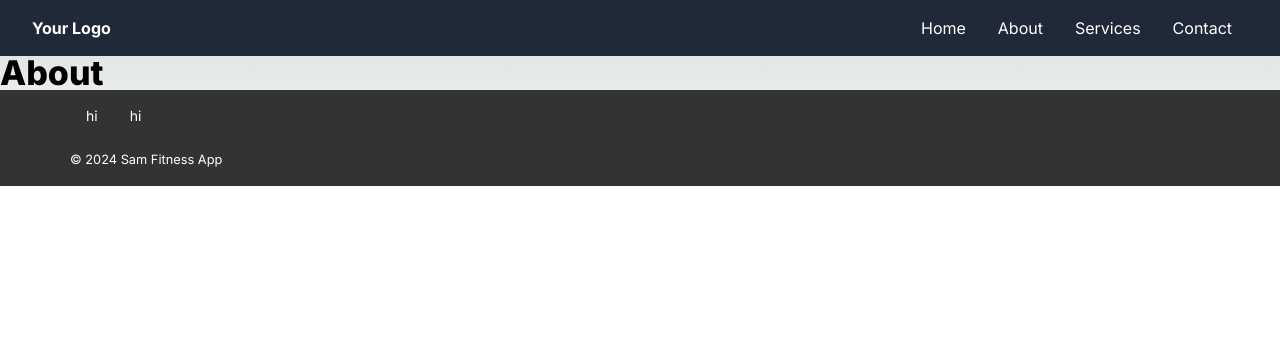
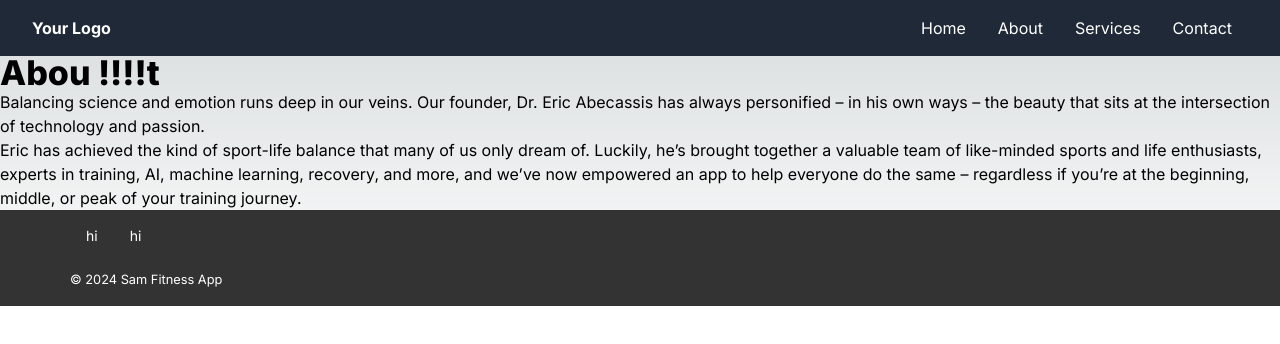
Before and after one commit to Martin2251/sam-app, a Next.js app: page /about in a window 1280 px wide. Shown: the top 344 px of the page. Built offline with nearby package versions, Linux system fonts and the light colour scheme.

Commit message:
about page

```diff
--- a/src/app/about/page.tsx
+++ b/src/app/about/page.tsx
@@ -1,10 +1,22 @@
 import React from 'react'
+import './About.scss';
+
 
 const AboutPage = () => {
   return (
-    <div>
-      <h1>About</h1>
-    </div>
+    <>
+    <header>
+      <h1>Abou !!!!t</h1>
+    </header>
+    <main>
+    <section>
+      <div>
+      <p>Balancing science and emotion runs deep in our veins. Our founder, Dr. Eric Abecassis has always personified – in his own ways – the beauty that sits at the intersection of technology and passion.</p>
+      <p>Eric has achieved the kind of sport-life balance that many of us only dream of. Luckily, he’s brought together a valuable team of like-minded sports and life enthusiasts, experts in training, AI, machine learning, recovery, and more, and we’ve now empowered an app to help everyone do the same – regardless if you’re at the beginning, middle, or peak of your training journey.</p>
+      </div>
+    </section>
+    </main>
+    </>
   )
 }
 
```
Also changed, not shown: src/app/about/About.scss (added).
